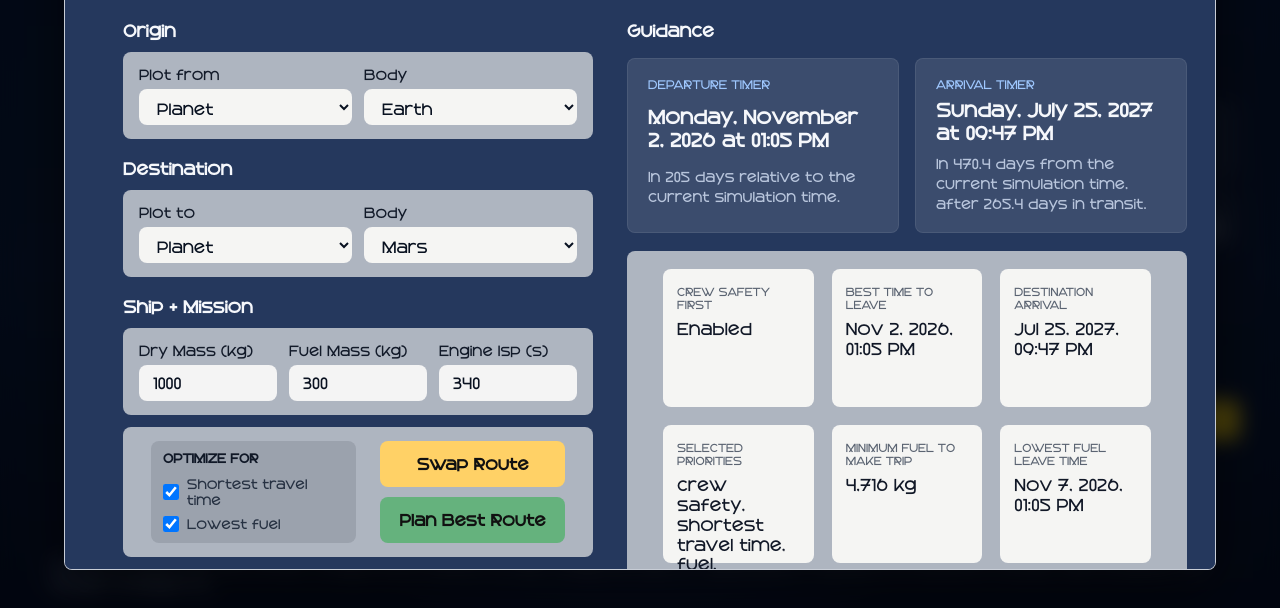
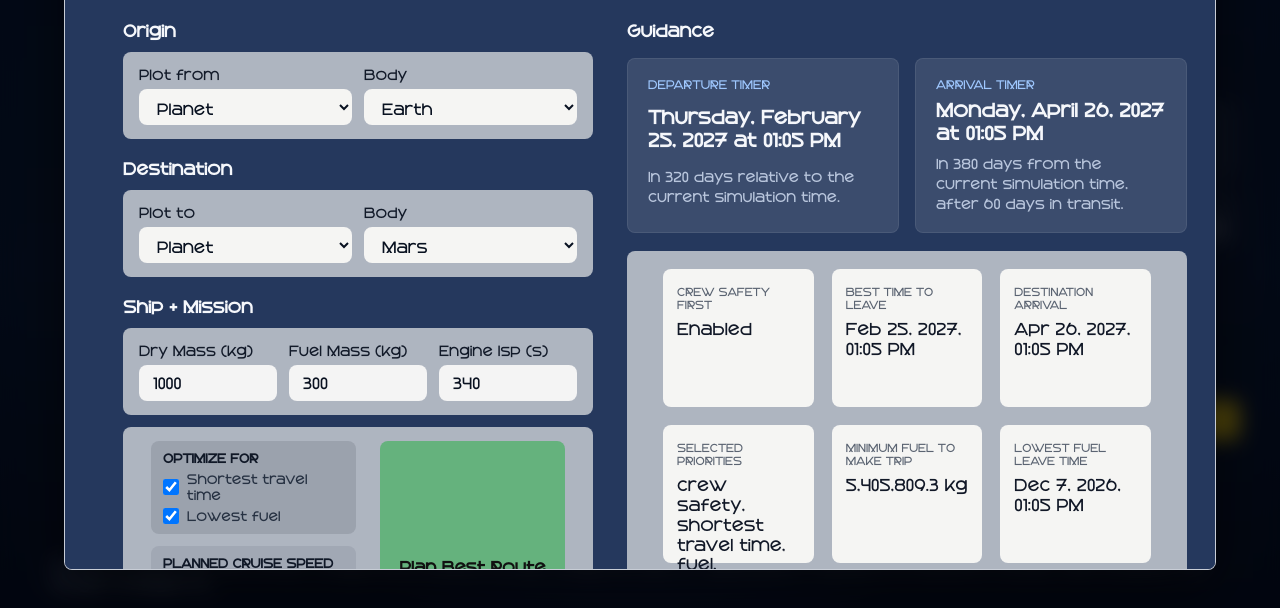
Before and after one commit to eyelens24/Universal, a plain HTML site: page index.html in a window 1280 px wide. Both pictures are taken after a click on the button "Plan Route". Shown: the part 190-798 px from the top of the page. Drawn offline with Linux system fonts and the light colour scheme.

Commit message:
SPEED CHANGES

```diff
--- a/index.html
+++ b/index.html
@@ -241,13 +241,22 @@
             </div>
           </div>
           <div class="ship-action-grid">
-            <div class="planner-priority-group">
-              <span class="planner-priority-label">Optimize for</span>
-              <label><input id="preferTimeInput" type="checkbox" checked /> Shortest travel time</label>
-              <label><input id="preferFuelInput" type="checkbox" checked /> Lowest fuel</label>
+            <div class="planner-priority-stack">
+              <div class="planner-priority-group">
+                <span class="planner-priority-label">Optimize for</span>
+                <label><input id="preferTimeInput" type="checkbox" checked /> Shortest travel time</label>
+                <label><input id="preferFuelInput" type="checkbox" checked /> Lowest fuel</label>
+              </div>
+              <div class="planner-speed-group">
+                <label for="plannerCruiseSpeedInput" class="planner-priority-label">Planned Cruise Speed</label>
+                <div class="planner-speed-row">
+                  <input id="plannerCruiseSpeedInput" type="number" min="10" step="0.1" value="20" />
+                  <span class="planner-speed-unit">km/s</span>
+                </div>
+                <p class="planner-speed-help">The planner searches for routes that can be flown at this cruise speed.</p>
+              </div>
             </div>
             <div class="planner-buttons">
-              <button id="swapRouteBtn" type="button">Swap Route</button>
               <button id="planRouteBtn" type="button">Plan Best Route</button>
             </div>
           </div>
--- a/script.js
+++ b/script.js
@@ -48,7 +48,7 @@ const fuelMassInput = document.getElementById("fuelMassInput");
 const ispInput = document.getElementById("ispInput");
 const preferTimeInput = document.getElementById("preferTimeInput");
 const preferFuelInput = document.getElementById("preferFuelInput");
-const swapRouteBtn = document.getElementById("swapRouteBtn");
+const plannerCruiseSpeedInput = document.getElementById("plannerCruiseSpeedInput");
 const planRouteBtn = document.getElementById("planRouteBtn");
 const routeSummary = document.getElementById("routeSummary");
 const routeStats = document.getElementById("routeStats");
@@ -603,7 +603,7 @@ function getViewState(simDate) {
 function setZoomAtPoint(nextZoomLevel, pointer) {
   const simDate = getCurrentSimTime();
   const currentView = getViewState(simDate);
-  const clampedZoom = clamp(nextZoomLevel, 0.35, 25);
+  const clampedZoom = clamp(nextZoomLevel, 0.9, 25);
 
   if (!pointer) {
     zoomLevel = clampedZoom;
@@ -623,7 +623,7 @@ function setZoomAtPoint(nextZoomLevel, pointer) {
 }
 
 function drawBackgroundStars(viewState) {
-  const zoomParallax = 0.9 + Math.log2(Math.max(zoomLevel, 0.35) + 1) * 0.22;
+  const zoomParallax = 0.9 + Math.log2(Math.max(zoomLevel, 0.9) + 1) * 0.22;
 
   stars.forEach((star) => {
     const x = viewState.width / 2 + (cameraOffsetX + star.x) * star.depth * zoomParallax;
@@ -1049,7 +1049,7 @@ function zoomIntoPlanetBeforeOverview(name) {
   const width = canvas.clientWidth;
   const height = canvas.clientHeight;
   const bodyState = getBodyState(name, simDate);
-  const targetZoom = clamp(Math.max(zoomLevel * 1.9, 7), 0.35, 25);
+  const targetZoom = clamp(Math.max(zoomLevel * 1.9, 7), 0.9, 25);
   const targetScale = getBaseScale(simDate) * targetZoom;
   const targetOffsetX = -bodyState.position.x * targetScale;
   const targetOffsetY = -bodyState.position.y * targetScale;
@@ -1723,6 +1723,37 @@ function summarizePreferenceText(preferences) {
   if (preferences.fuel) active.push("fuel");
   if (preferences.radiation) active.push("radiation");
   return active.join(", ");
+}
+
+function getTotalJourneyDays(candidate) {
+  return (candidate?.delayDays || 0) + (candidate?.travelDays || 0);
+}
+
+function getPlannedCruiseSpeedKmS() {
+  if (!plannerCruiseSpeedInput) {
+    return 20;
+  }
+
+  const rawValue = plannerCruiseSpeedInput.value.trim();
+  if (!rawValue) {
+    return 20;
+  }
+
+  const plannedCruiseSpeedKmS = Number(rawValue);
+  if (!Number.isFinite(plannedCruiseSpeedKmS) || plannedCruiseSpeedKmS < 10) {
+    throw new Error("Please enter a planned cruise speed of at least 10 km/s.");
+  }
+
+  return plannedCruiseSpeedKmS;
+}
+
+function filterCandidatesByCruiseSpeed(candidates, plannedCruiseSpeedKmS) {
+  return candidates.filter((candidate) => candidate.requiredCruiseSpeedKmS <= plannedCruiseSpeedKmS);
+}
+
+function requiredCruiseSpeedKmS(originPosition, originVelocity, targetPosition, travelSeconds) {
+  const lineVelocity = targetPosition.sub(originPosition).scale(1 / Math.max(travelSeconds, 1));
+  return lineVelocity.sub(originVelocity).norm();
 }
 
 function estimateBodyTransferCandidate(originDescriptor, destinationDescriptor, departureDate, ship) {
@@ -1789,6 +1820,12 @@ function estimateBodyTransferCandidate(originDescriptor, destinationDescriptor,
     arrivalState.position,
     transferSeconds / DAY_SECONDS
   );
+  const requiredCruiseSpeedKmSValue = requiredCruiseSpeedKmS(
+    departureState.position,
+    departureState.velocity,
+    arrivalState.position,
+    transferSeconds
+  );
 
   return {
     delayDays: 0,
@@ -1798,6 +1835,7 @@ function estimateBodyTransferCandidate(originDescriptor, destinationDescriptor,
     departureState,
     arrivalState,
     transitVelocity: departureTransferVelocity,
+    requiredCruiseSpeedKmS: requiredCruiseSpeedKmSValue,
     departureDeltaV,
     arrivalDeltaV,
     totalDeltaV,
@@ -1903,6 +1941,7 @@ function estimateRouteBallistic(originDescriptor, destinationDescriptor, simDate
   }
 
   const candidates = [];
+  const plannedCruiseSpeedKmS = getPlannedCruiseSpeedKmS();
 
   for (const delayDays of departureDelayDays) {
     const departureDate = new Date(simDate.getTime() + delayDays * DAY_MS);
@@ -1937,6 +1976,12 @@ function estimateRouteBallistic(originDescriptor, destinationDescriptor, simDate
         arrivalState.position,
         travelDays
       );
+      const requiredCruiseSpeedKmSValue = requiredCruiseSpeedKmS(
+        departureState.position,
+        departureState.velocity,
+        arrivalState.position,
+        transferSeconds
+      );
 
       candidates.push({
         delayDays,
@@ -1946,6 +1991,7 @@ function estimateRouteBallistic(originDescriptor, destinationDescriptor, simDate
         departureState,
         arrivalState,
         transitVelocity: transferSolution.departureVelocity,
+        requiredCruiseSpeedKmS: requiredCruiseSpeedKmSValue,
         departureDeltaV,
         arrivalDeltaV,
         totalDeltaV,
@@ -1973,8 +2019,12 @@ function estimateRouteBallistic(originDescriptor, destinationDescriptor, simDate
   }
 
   const preferences = ensureAtLeastOnePreference(getOptimizationPreferences());
-  const validCandidates = candidates
+  const validCandidates = filterCandidatesByCruiseSpeed(candidates, plannedCruiseSpeedKmS)
     .filter((candidate) => candidate.arrivalPositionErrorKm < 3500000);
+
+  if (!validCandidates.length) {
+    throw new Error(`No transfer options fit the planned cruise speed of ${formatNumber(plannedCruiseSpeedKmS, 1)} km/s. Increase the speed to open more routes.`);
+  }
 
   const metrics = validCandidates.reduce((acc, candidate) => {
     acc.maxTravelDays = Math.max(acc.maxTravelDays, candidate.travelDays);
@@ -2023,15 +2073,21 @@ function estimateRouteBallistic(originDescriptor, destinationDescriptor, simDate
     a.peakRadiation - b.peakRadiation ||
     a.travelDays - b.travelDays
   );
-  const fastestCandidates = [...routePool].sort((a, b) =>
+  const fastestTransitCandidates = [...routePool].sort((a, b) =>
     a.travelDays - b.travelDays ||
     a.arrivalPositionErrorKm - b.arrivalPositionErrorKm
   );
+  const fastestJourneyCandidates = [...routePool].sort((a, b) =>
+    getTotalJourneyDays(a) - getTotalJourneyDays(b) ||
+    a.travelDays - b.travelDays ||
+    a.arrivalPositionErrorKm - b.arrivalPositionErrorKm
+  );
 
   const best = feasibleCandidates[0] || fallbackCandidates[0] || null;
   const minimumFuelPlan = minimumFuelCandidates[0] || fallbackCandidates[0] || null;
   const lowestRadiationPlan = lowestRadiationCandidates[0] || fallbackCandidates[0] || null;
-  const fastestPlan = fastestCandidates[0] || fallbackCandidates[0] || null;
+  const fastestTransitPlan = fastestTransitCandidates[0] || fallbackCandidates[0] || null;
+  const fastestJourneyPlan = fastestJourneyCandidates[0] || fallbackCandidates[0] || null;
   if (!best) {
     throw new Error("No route candidates could be generated.");
   }
@@ -2045,19 +2101,24 @@ function estimateRouteBallistic(originDescriptor, destinationDescriptor, simDate
     originDescriptor,
     destinationDescriptor,
     ship,
+    plannedCruiseSpeedKmS,
+    cruiseSpeedKmS: plannedCruiseSpeedKmS,
     feasible: best.feasible,
     candidateCount: candidates.length,
     validCandidateCount: validCandidates.length,
     direction,
     preferences,
+    totalJourneyDays: getTotalJourneyDays(best),
     minimumFuelRequiredKg: minimumFuelPlan ? minimumFuelPlan.fuelRequiredKg : best.fuelRequiredKg,
     minimumFuelDepartureDate: minimumFuelPlan ? minimumFuelPlan.departureDate : best.departureDate,
     minimumFuelTravelDays: minimumFuelPlan ? minimumFuelPlan.travelDays : best.travelDays,
     lowestRadiationScore: lowestRadiationPlan ? lowestRadiationPlan.radiationScore : best.radiationScore,
     lowestRadiationDepartureDate: lowestRadiationPlan ? lowestRadiationPlan.departureDate : best.departureDate,
     lowestRadiationTravelDays: lowestRadiationPlan ? lowestRadiationPlan.travelDays : best.travelDays,
-    fastestDepartureDate: fastestPlan ? fastestPlan.departureDate : best.departureDate,
-    fastestTravelDays: fastestPlan ? fastestPlan.travelDays : best.travelDays,
+    shortestTransitDepartureDate: fastestTransitPlan ? fastestTransitPlan.departureDate : best.departureDate,
+    shortestTransitTravelDays: fastestTransitPlan ? fastestTransitPlan.travelDays : best.travelDays,
+    fastestJourneyDepartureDate: fastestJourneyPlan ? fastestJourneyPlan.departureDate : best.departureDate,
+    fastestJourneyDays: fastestJourneyPlan ? getTotalJourneyDays(fastestJourneyPlan) : getTotalJourneyDays(best),
     ...best
   };
 }
@@ -2072,98 +2133,7 @@ function estimateRoute(originDescriptor, destinationDescriptor, simDate, ship) {
     throw new Error("Origin and destination cannot be the same body.");
   }
 
-  if (originDescriptor.mode !== "body" || destinationDescriptor.mode !== "body") {
-    return estimateRouteBallistic(originDescriptor, destinationDescriptor, simDate, ship);
-  }
-
-  const candidates = [];
-  const preferences = ensureAtLeastOnePreference(getOptimizationPreferences());
-  for (let delayDays = 0; delayDays <= 780; delayDays += 5) {
-    const departureDate = new Date(simDate.getTime() + delayDays * DAY_MS);
-    const candidate = estimateBodyTransferCandidate(
-      originDescriptor,
-      destinationDescriptor,
-      departureDate,
-      ship
-    );
-    candidate.delayDays = delayDays;
-    candidates.push(candidate);
-  }
-
-  const validCandidates = candidates
-    .filter((candidate) => candidate.arrivalPositionErrorKm < 25000000);
-
-  const metrics = validCandidates.reduce((acc, candidate) => {
-    acc.maxTravelDays = Math.max(acc.maxTravelDays, candidate.travelDays);
-    acc.maxFuelRequiredKg = Math.max(acc.maxFuelRequiredKg, candidate.fuelRequiredKg);
-    acc.maxRadiationScore = Math.max(acc.maxRadiationScore, candidate.radiationScore);
-    return acc;
-  }, {
-    maxTravelDays: 1,
-    maxFuelRequiredKg: 1,
-    maxRadiationScore: 1
-  });
-
-  const crewSafeCandidates = validCandidates
-    .filter((candidate) => candidate.crewSafe);
-  const routePool = crewSafeCandidates.length ? crewSafeCandidates : validCandidates;
-
-  const feasibleCandidates = routePool
-    .filter((candidate) => candidate.feasible)
-    .sort((a, b) =>
-      getRouteScore(a, metrics, preferences) - getRouteScore(b, metrics, preferences) ||
-      comparePlanCandidates(a, b)
-    );
-
-  const minimumFuelCandidates = [...routePool].sort((a, b) =>
-    a.fuelRequiredKg - b.fuelRequiredKg ||
-    a.phaseErrorRad - b.phaseErrorRad ||
-    comparePlanCandidates(a, b)
-  );
-
-  const fallbackCandidates = [...(routePool.length ? routePool : candidates)].sort(comparePlanCandidates);
-  const lowestRadiationCandidates = [...routePool].sort((a, b) =>
-    a.radiationScore - b.radiationScore ||
-    a.peakRadiation - b.peakRadiation ||
-    comparePlanCandidates(a, b)
-  );
-  const fastestCandidates = [...routePool].sort((a, b) =>
-    a.travelDays - b.travelDays ||
-    comparePlanCandidates(a, b)
-  );
-  const best = feasibleCandidates[0] || fallbackCandidates[0] || null;
-  const minimumFuelPlan = minimumFuelCandidates[0] || fallbackCandidates[0] || null;
-  const lowestRadiationPlan = lowestRadiationCandidates[0] || fallbackCandidates[0] || null;
-  const fastestPlan = fastestCandidates[0] || fallbackCandidates[0] || null;
-
-  if (!best) {
-    throw new Error("No route candidates could be generated.");
-  }
-
-  const direction = best.departureDeltaV > 0
-    ? departureBurnLabel(best.departureState.velocity, best.transitVelocity)
-    : "Coast";
-
-  return {
-    createdAt: simDate,
-    originDescriptor,
-    destinationDescriptor,
-    ship,
-    feasible: best.feasible,
-    candidateCount: candidates.length,
-    validCandidateCount: validCandidates.length,
-    direction,
-    preferences,
-    minimumFuelRequiredKg: minimumFuelPlan ? minimumFuelPlan.fuelRequiredKg : best.fuelRequiredKg,
-    minimumFuelDepartureDate: minimumFuelPlan ? minimumFuelPlan.departureDate : best.departureDate,
-    minimumFuelTravelDays: minimumFuelPlan ? minimumFuelPlan.travelDays : best.travelDays,
-    lowestRadiationScore: lowestRadiationPlan ? lowestRadiationPlan.radiationScore : best.radiationScore,
-    lowestRadiationDepartureDate: lowestRadiationPlan ? lowestRadiationPlan.departureDate : best.departureDate,
-    lowestRadiationTravelDays: lowestRadiationPlan ? lowestRadiationPlan.travelDays : best.travelDays,
-    fastestDepartureDate: fastestPlan ? fastestPlan.departureDate : best.departureDate,
-    fastestTravelDays: fastestPlan ? fastestPlan.travelDays : best.travelDays,
-    ...best
-  };
+  return estimateRouteBallistic(originDescriptor, destinationDescriptor, simDate, ship);
 }
 
 function departureBurnLabel(originVelocity, transitVelocity) {
@@ -2269,10 +2239,15 @@ function renderRouteStats(plan) {
         { label: "Selected Priorities", value: summarizePreferenceText(plan.preferences) || "time, fuel, radiation" },
         { label: "Minimum Fuel To Make Trip", value: formatFuel(plan.minimumFuelRequiredKg) },
         { label: "Lowest Fuel Leave Time", value: formatShortDate(plan.minimumFuelDepartureDate) },
-        { label: "Shortest-Time Departure", value: formatShortDate(plan.fastestDepartureDate) },
-        { label: "Shortest Travel Time", value: formatDays(plan.fastestTravelDays) },
+        { label: "Total Journey Time", value: formatDays(plan.totalJourneyDays) },
+        { label: "Fastest Overall Departure", value: formatShortDate(plan.fastestJourneyDepartureDate) },
+        { label: "Fastest Overall Journey", value: formatDays(plan.fastestJourneyDays) },
+        { label: "Shortest Transit Departure", value: formatShortDate(plan.shortestTransitDepartureDate) },
+        { label: "Shortest Transit Time", value: formatDays(plan.shortestTransitTravelDays) },
         { label: "Lowest Radiation Leave Time", value: formatShortDate(plan.lowestRadiationDepartureDate) },
         { label: "Travel Time", value: formatDays(plan.travelDays) },
+        { label: "Planned Cruise Speed", value: `${formatNumber(plan.plannedCruiseSpeedKmS || plan.cruiseSpeedKmS, 2)} km/s` },
+        { label: "Required Cruise Speed", value: `${formatNumber(plan.requiredCruiseSpeedKmS || plan.cruiseSpeedKmS, 2)} km/s` },
         { label: "Departure Burn", value: formatDeltaV(plan.departureDeltaV) },
         { label: "Arrival Match", value: formatDeltaV(plan.arrivalDeltaV) },
         { label: "Total Delta-V", value: formatDeltaV(plan.totalDeltaV) },
@@ -2293,10 +2268,15 @@ function renderRouteStats(plan) {
         "Selected Priorities",
         "Minimum Fuel To Make Trip",
         "Lowest Fuel Leave Time",
-        "Shortest-Time Departure",
-        "Shortest Travel Time",
+        "Total Journey Time",
+        "Fastest Overall Departure",
+        "Fastest Overall Journey",
+        "Shortest Transit Departure",
+        "Shortest Transit Time",
         "Lowest Radiation Leave Time",
         "Travel Time",
+        "Planned Cruise Speed",
+        "Required Cruise Speed",
         "Departure Burn",
         "Arrival Match",
         "Total Delta-V",
@@ -2385,12 +2365,13 @@ function planActiveRoute() {
     `${feasibilityText}. Best time to leave is ${formatShortDate(plan.departureDate)} ` +
     `(${plan.delayDays === 0 ? "leave now" : `in ${formatNumber(plan.delayDays, 1)} days`}), ` +
     `optimized for ${preferenceSummary}. ` +
-    `travel for ${formatNumber(plan.travelDays, 1)} days, and ${plan.direction.toLowerCase()}. ` +
+    `travel for ${formatNumber(plan.travelDays, 1)} days with a planned cruise speed of ${formatNumber(plan.plannedCruiseSpeedKmS || plan.cruiseSpeedKmS, 2)} km/s, for a total journey time of ${formatDays(plan.totalJourneyDays)}, and ${plan.direction.toLowerCase()}. ` +
     `Estimated total delta-v is ${formatNumber(plan.totalDeltaV, 2)} km/s ` +
     `with ${formatNumber(plan.fuelRequiredKg, 1)} kg of fuel required for the selected route. ` +
     `Estimated crew radiation dose is ${formatDose(plan.radiationDoseMsv)} against a ${formatDose(plan.missionDoseLimitMsv)} mission limit (${plan.crewRadiationRisk.toLowerCase()}). ` +
     `Minimum fuel to make the trip at all is ${formatNumber(plan.minimumFuelRequiredKg, 1)} kg. ` +
-    `For shortest travel time, depart ${formatShortDate(plan.fastestDepartureDate)} and travel for ${formatDays(plan.fastestTravelDays)}. ` +
+    `Fastest overall journey is ${formatDays(plan.fastestJourneyDays)} if you depart ${formatShortDate(plan.fastestJourneyDepartureDate)}. ` +
+    `Shortest time in transit is ${formatDays(plan.shortestTransitTravelDays)} if you depart ${formatShortDate(plan.shortestTransitDepartureDate)}. ` +
     `Lowest-radiation departure is ${formatShortDate(plan.lowestRadiationDepartureDate)}. ` +
     `Sun gravity is included in the transfer estimate. ` +
     `${getAsteroidRiskStatus(plan.asteroidRisk).alert}`;
@@ -2781,11 +2762,6 @@ window.addEventListener("keydown", (event) => {
 originMode.addEventListener("change", syncModeVisibility);
 destinationMode.addEventListener("change", syncModeVisibility);
 
-swapRouteBtn.addEventListener("click", () => {
-  swapRouteSelections();
-  setStatus("Origin and destination swapped.");
-});
-
 planRouteBtn.addEventListener("click", () => {
   queueRoutePlan({
     pendingSummary: "Calculating the fastest gravity-assisted route...",
@@ -2803,6 +2779,7 @@ planRouteBtn.addEventListener("click", () => {
   ispInput,
   preferTimeInput,
   preferFuelInput,
+  plannerCruiseSpeedInput,
   originCustomX,
   originCustomY,
   originCustomZ,
@@ -2813,6 +2790,10 @@ planRouteBtn.addEventListener("click", () => {
   control?.addEventListener("change", () => {
     scheduleRoutePlanUpdate("Route guidance refreshed.");
   });
+});
+
+plannerCruiseSpeedInput?.addEventListener("input", () => {
+  scheduleRoutePlanUpdate("Cruise speed limit updated.");
 });
 
 window.addEventListener("resize", () => scheduleCanvasResize(true));
--- a/style.css
+++ b/style.css
@@ -194,6 +194,11 @@ select {
   padding: 14px 28px;
 }
 
+.planner-priority-stack {
+  display: grid;
+  gap: 12px;
+}
+
 .planner-buttons {
   display: grid;
   gap: 10px;
@@ -238,6 +243,37 @@ select {
   letter-spacing: 0;
   color: #101827;
   font-weight: 700;
+}
+
+.planner-speed-group {
+  display: grid;
+  gap: 8px;
+  padding: 10px 12px;
+  border-radius: 8px;
+  background: rgba(16, 24, 38, 0.08);
+}
+
+.planner-speed-row {
+  display: grid;
+  grid-template-columns: minmax(0, 1fr) auto;
+  gap: 10px;
+  align-items: center;
+}
+
+.planner-speed-row input {
+  min-width: 0;
+}
+
+.planner-speed-unit {
+  font-size: 0.84rem;
+  color: #263142;
+  font-weight: 600;
+}
+
+.planner-speed-help {
+  margin: 0;
+  font-size: 0.76rem;
+  color: #3d4b60;
 }
 
 .custom-coords {
@@ -1217,7 +1253,7 @@ canvas {
 }
 
 .planet-overview-stat-size {
-  grid-column: 2 / span 4;
+  grid-column: 3 / span 4;
   grid-row: 2 / span 1;
   align-self: start;
 }
@@ -1228,12 +1264,15 @@ canvas {
   justify-self: start;
   text-align: left;
   align-self: start;
+  padding-left: 32px;
 }
 
 .planet-overview-stat-distance {
-  grid-column: 1 / span 5;
+  grid-column: 2 / span 5;
   grid-row: 4 / span 1;
   align-self: start;
+  padding-left: 14px;
+  transform: translateY(-28px);
 }
 
 .planet-overview-stat-elements {
@@ -1241,6 +1280,7 @@ canvas {
   grid-row: 2 / span 2;
   justify-self: start;
   align-self: start;
+  padding-left: 128px;
 }
 
 .planet-overview-visual {
@@ -1273,7 +1313,7 @@ canvas {
 }
 
 .planet-overview-visual img.is-saturn {
-  width: min(31vw, 470px);
+  width: min(35vw, 560px);
 }
 
 @keyframes planetOverviewZoomIn {
```
